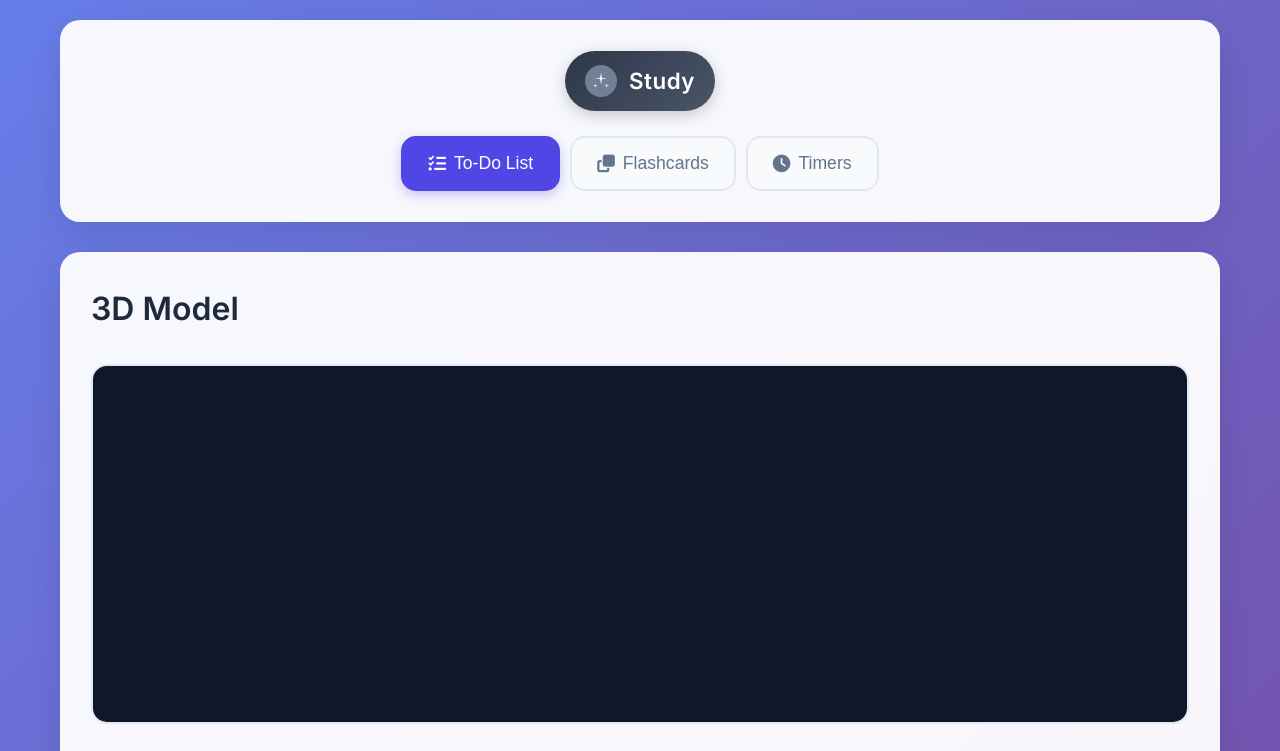
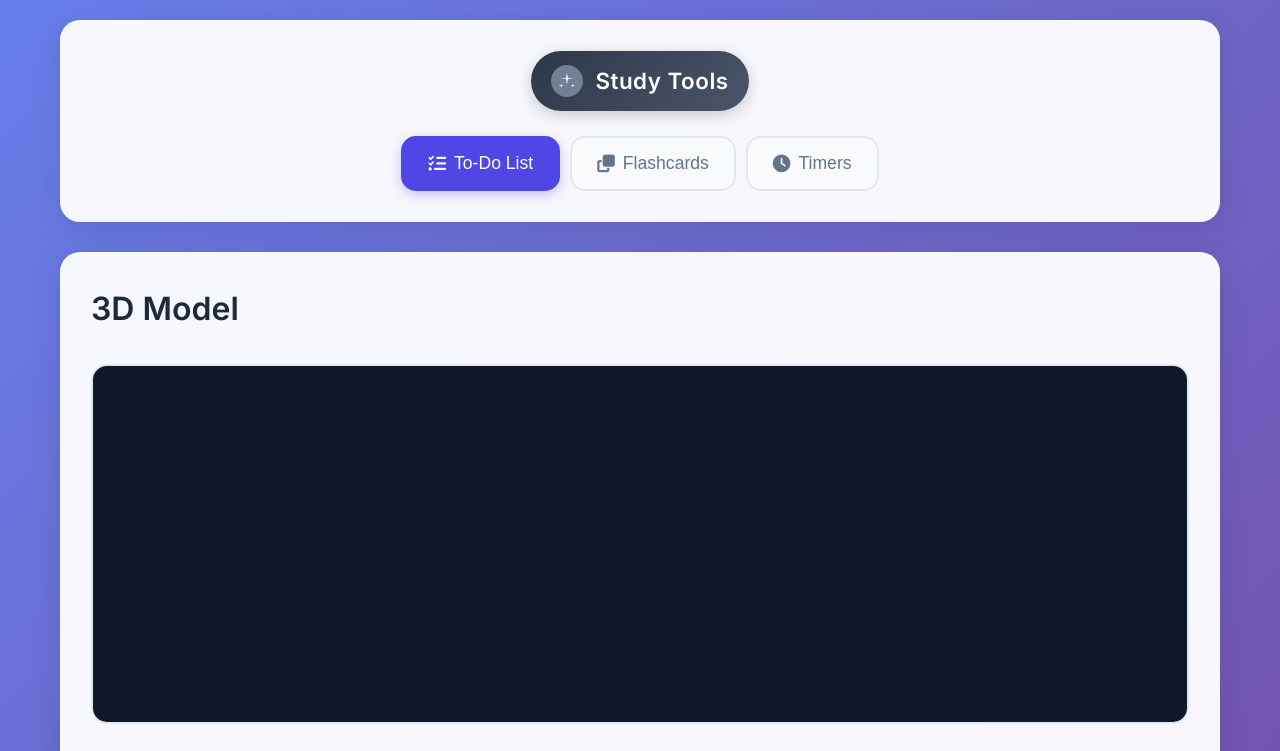
Before and after one commit to sam089-glitcher/StudyTools, a website: page index.html in a window 1280 px wide. Shown: the top 751 px of the page. Drawn offline with Linux system fonts and the light colour scheme; some packages are replaced by stand-ins of ours; a script that the page names is missing.

Commit message:
icon updatess

```diff
--- a/index.html
+++ b/index.html
@@ -21,7 +21,7 @@
                         <path d="M5 15L5.5 17L8 17.5L5.5 18L5 20L4.5 18L2 17.5L4.5 17L5 15Z" fill="currentColor"/>
                     </svg>
                 </div>
-                <span class="logo-text">Study</span>
+                <span class="logo-text">Study Tools</span>
             </div>
             <nav class="nav-tabs">
                 <button class="nav-tab active" data-tool="todo">
```
